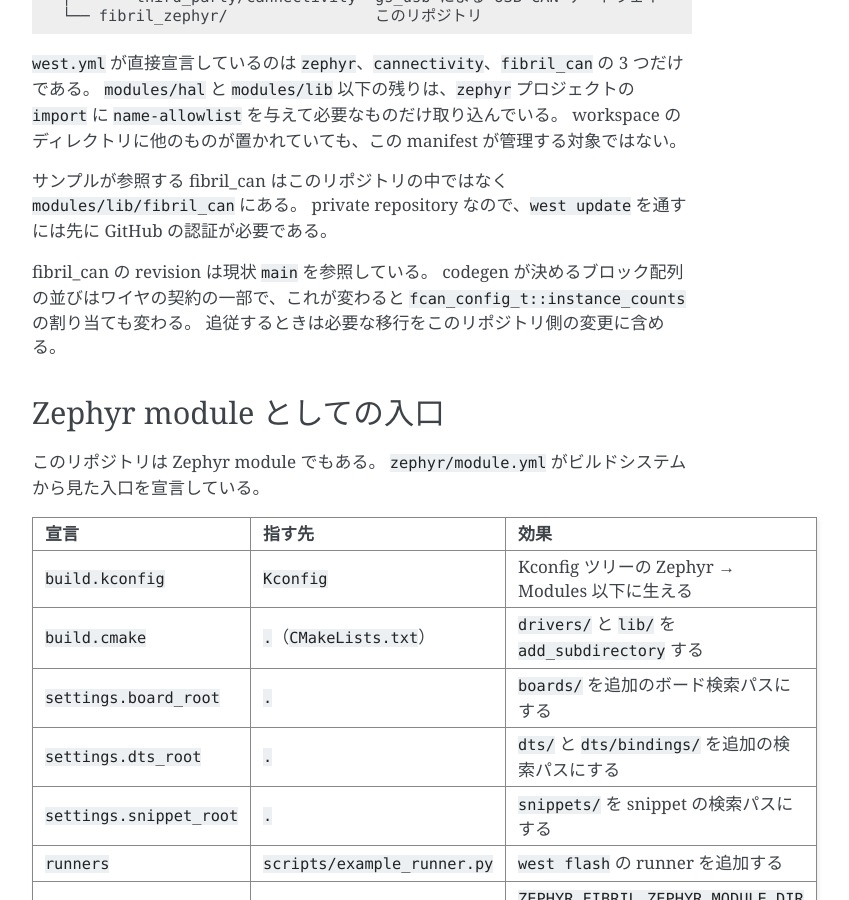
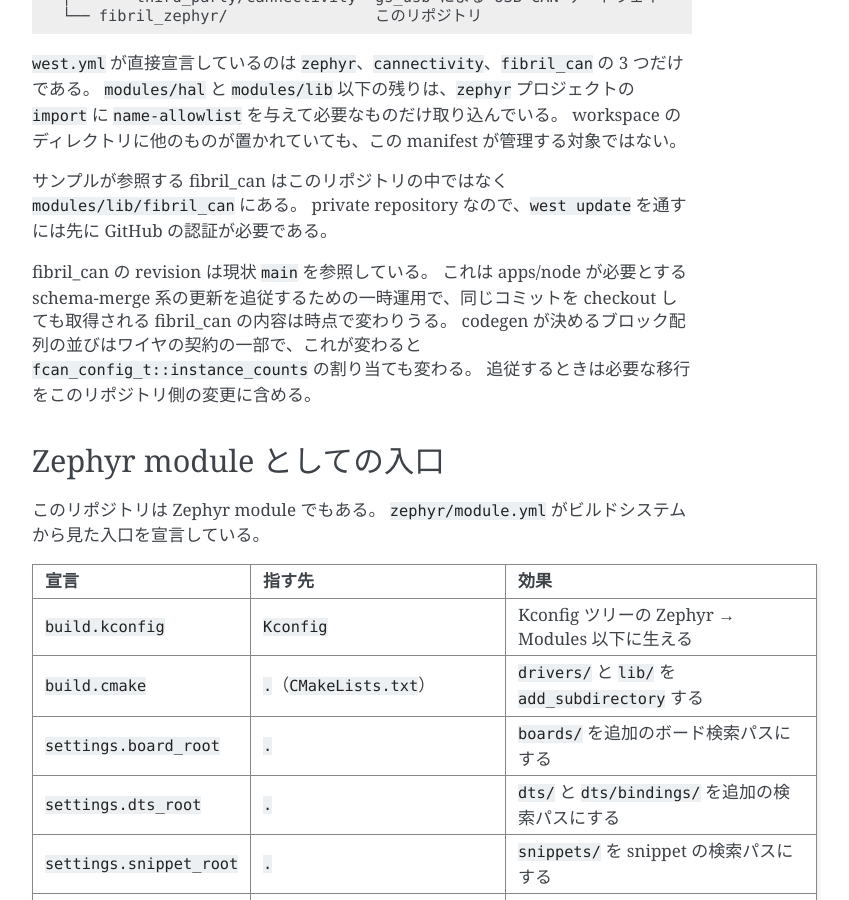
Before and after one commit to ForteFibre/fibril_zephyr, a Sphinx documentation site: the page built from doc/overview.md, in a window 1280 px wide and 900 px high, scrolled down 610 px. Shown: the whole window, without its empty margins (388-1237 px from the left). Built offline with Sphinx 7.4.7, drawn with Linux system fonts in a browser that asks for light colours.

Commit message:
docs(west): main 参照の一時運用を明記する
Co-authored-by: f0reachARR <28991730+f0reachARR@users.noreply.github.com>

```diff
--- a/doc/overview.md
+++ b/doc/overview.md
@@ -32,6 +32,7 @@ workspace のディレクトリに他のものが置かれていても、この
 private repository なので、`west update` を通すには先に GitHub の認証が必要である。
 
 fibril_can の revision は現状 `main` を参照している。
+これは apps/node が必要とする schema-merge 系の更新を追従するための一時運用で、同じコミットを checkout しても取得される fibril_can の内容は時点で変わりうる。
 codegen が決めるブロック配列の並びはワイヤの契約の一部で、これが変わると `fcan_config_t::instance_counts` の割り当ても変わる。
 追従するときは必要な移行をこのリポジトリ側の変更に含める。
 
```
Also changed, not shown: west.yml (+4 -3 lines).
